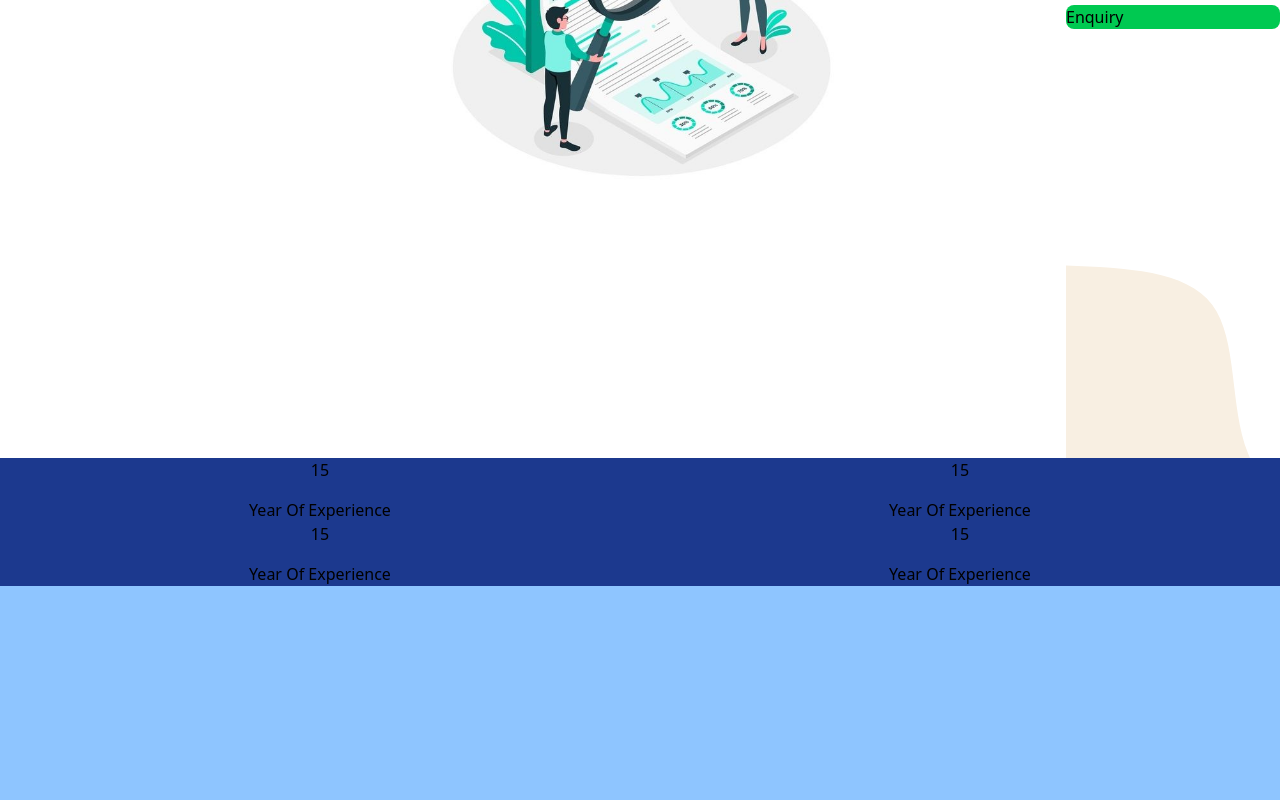
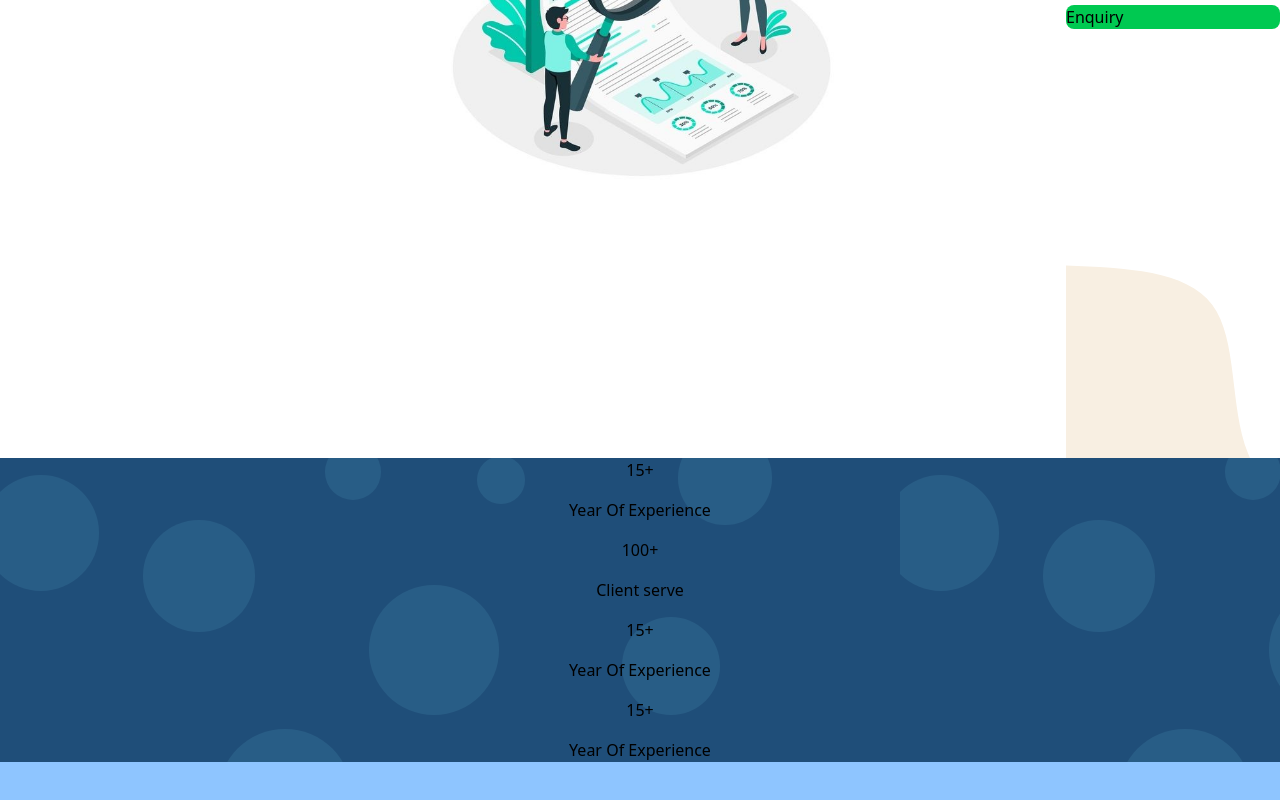
Before and after one commit to achalturkar/careersworldwide, a Next.js app: page / in a window 1280 px wide. Shown: the part 342-1142 px from the top of the page. Built offline with nearby package versions, Linux system fonts and the light colour scheme.

Commit message:
numberCounter

```diff
--- a/components/NumberCounter/NumberCounter.jsx
+++ b/components/NumberCounter/NumberCounter.jsx
@@ -1,51 +1,74 @@
+"use client"
+import CountUp from "react-countup";
 
+const NumberCounter = () => {
 
-const NumberCounter =() =>{
+    return (
+        <section className="bg-[url('/c1.svg')] text-white p-16 bg-cover bg-no-repeat ">
 
-    return(
-       <div className="bg-blue-900 text-white p-4 ">
-
-        <div className="grid grid-cols-2 md:grid-cols-4 px-32 flex items-center">
+            <div className="grid grid-cols-1 md:grid-cols-4  md:px-32 flex items-center space-y-4">
 
                 <div className="flex flex-col justify-center items-center gap-2">
-                <p className="text-3xl font-bold ">15</p>
+                    <p className="text-3xl font-bold ">
+                        <CountUp
+                            start={0}
+                            end={15}
+                            enableScrollSpy={true}
+                            scrollSpyOnce="true "
+                            suffix="+"
+                        >
+                            {({ countUpRef }) => <span ref={countUpRef} />}
+                        </CountUp>
+                    </p>
                     <div className="border border-2 bg-orange-500 w-24 "></div>
                     <p className="text-xl font-bold ">Year Of Experience</p>
                 </div>
                 <div className="flex flex-col justify-center items-center gap-2">
-                <p className="text-3xl font-bold ">15</p>
-                <div className="border border-2 bg-orange-500 w-24 "></div>
+                    <p className="text-3xl font-bold ">
+                        <CountUp
+                            start={0}
+                            end={100}
+                            enableScrollSpy={true}
+                            scrollSpyOnce="true "
+                            suffix="+"
+                        >
+                            {({ countUpRef }) => <span ref={countUpRef} />}
+                        </CountUp>
+                    </p>                    <div className="border border-2 bg-orange-500 w-24 "></div>
+                    <p className="text-xl font-bold ">Client serve</p>
+                </div>
+                <div className="flex flex-col justify-center items-center gap-2">
+                    <p className="text-3xl font-bold ">
+                        <CountUp
+                            start={0}
+                            end={15}
+                            enableScrollSpy={true}
+                            scrollSpyOnce="true "
+                            suffix="+"
+                        >
+                            {({ countUpRef }) => <span ref={countUpRef} />}
+                        </CountUp>
+                    </p>                    <div className="border border-2 bg-orange-500 w-24 "></div>
                     <p className="text-xl font-bold ">Year Of Experience</p>
                 </div>
                 <div className="flex flex-col justify-center items-center gap-2">
-                <p className="text-3xl font-bold ">15</p>
-                <div className="border border-2 bg-orange-500 w-24 "></div>
-                <p className="text-xl font-bold ">Year Of Experience</p>
-            </div>
-            <div className="flex flex-col justify-center items-center gap-2">
-                <p className="text-3xl font-bold ">15</p>
-                <div className="border border-2 bg-orange-500 w-24 "></div>
+                    <p className="text-3xl font-bold ">
+                        <CountUp
+                            start={0}
+                            end={15}
+                            enableScrollSpy={true}
+                            scrollSpyOnce="true "
+                            suffix="+"
+                        >
+                            {({ countUpRef }) => <span ref={countUpRef} />}
+                        </CountUp>
+                    </p>                    <div className="border border-2 bg-orange-500 w-24 "></div>
                     <p className="text-xl font-bold ">Year Of Experience</p>
                 </div>
 
-
-
-
-
-
-
             </div>
-
-
-
-
-
-       </div>
-
-
+        </section>
     )
-
-
 
 }
 
--- /dev/null
+++ b/components/Services/services.jsx
@@ -0,0 +1,17 @@
+
+
+const Services = () =>{
+
+
+    return(
+        <section>
+
+
+
+        </section>
+
+
+    )
+}
+
+export default Services;
```
Also changed, not shown: public/c1.svg (added), public/wave.svg (added). Lines whose indentation alone changed are shown as unchanged.
